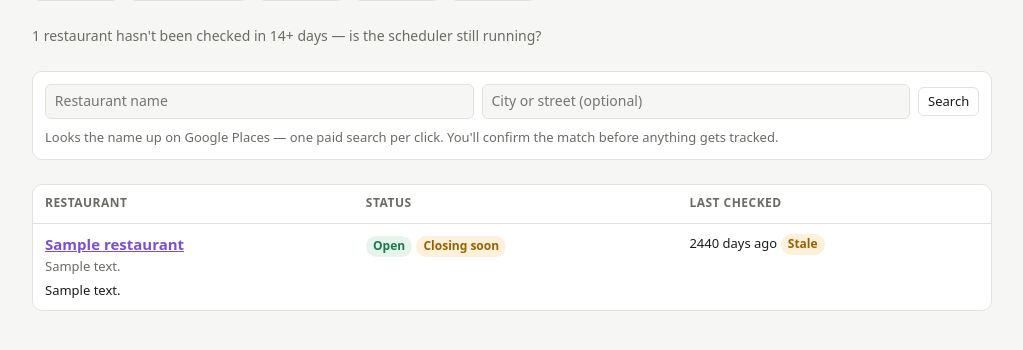
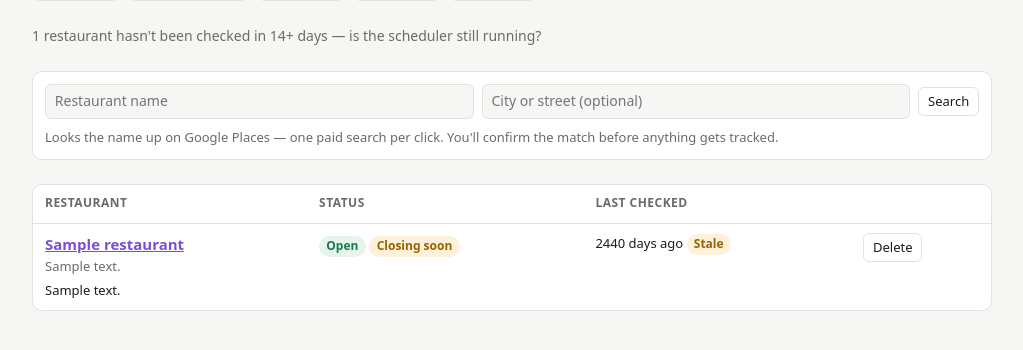
Before and after one commit to azhang1066/restaurant-watcher, a Flask app: page / in a window 1280 px wide. Shown: the part 190-540 px from the top of the page, without its empty margins (128-1151 px from the left). Run offline with Flask 3, Linux system fonts and the light colour scheme; tables that the repository leaves empty hold one stand-in row (values such as "Sample post").

Commit message:
Adding delete in the UI

```diff
--- a/app.py
+++ b/app.py
@@ -9,6 +9,7 @@ file by hand. This serves:
                                  db.unarchive_restaurant for the caveat)
     /restaurant/<id>/verify      POST: confirm this is the right place
     /restaurant/<id>/reject      POST: it wasn't -- delete it and search again
+    /restaurant/<id>/delete      POST: stop watching it -- delete row + history
     /add                         POST: search Google Places for a name
     /add/confirm                 GET: show the match, POST: track it
 
@@ -33,6 +34,13 @@ already verified -- that page is the yes -- so this only ever asks about
 places nobody has actually looked at. Saying no deletes the row outright
 rather than archiving it, because its history describes a different
 restaurant; the search box is re-opened with the name filled in.
+
+Deleting is the same removal offered for its own sake, from the list itself:
+somewhere you simply don't want watched any more. It's the only destructive
+button that will touch a restaurant whose history is real, so it's the only
+one that asks the browser to confirm first. Archiving stays the softer
+option, and is what a closure triggers on its own -- the row and its months
+of history stay on the page, greyed out.
 
 Because there is now a state-changing route, every form carries a CSRF token
 tied to the session -- see `_csrf_token()`. That needs a signing key, so set
@@ -303,6 +311,45 @@ def create_app():
             flash(message, "info")
         return _back_to(restaurant_id)
 
+    # --- removing a restaurant -------------------------------------------
+
+    @app.post("/restaurant/<int:restaurant_id>/delete")
+    def delete(restaurant_id):
+        """Stop watching a restaurant: drop the row and everything logged
+        about it.
+
+        Not the same destruction as `reject`, which throws a row away because
+        its history describes a *different* restaurant. This one deletes a
+        place that really was the right match, history and all, so it's the
+        button a confirmation dialog guards -- see delete_form in
+        _status.html. That dialog is client-side and so not a security
+        control; it's there because the row is unrecoverable, which is also
+        why the removal is logged with the place_id needed to re-add it.
+
+        Archiving remains the gentler option for somewhere that closed: the
+        row stays listed, greyed out, and its months of history stay
+        queryable. This is for a restaurant you don't want watched at all.
+
+        Always lands on the index -- the detail page it may have been pressed
+        from no longer exists -- so there's no `return_to` to honour.
+        """
+        _require_csrf()
+        restaurant = get_restaurant(restaurant_id)
+        if restaurant is None:
+            # Already gone: a double submit, or a tab left open past the row
+            # being deleted elsewhere. Unlike the other routes this doesn't
+            # 404, because the state the request asked for is the state we're
+            # in -- and the page that would show the 404 is itself gone.
+            flash("That restaurant had already been removed.", "info")
+            return redirect(url_for("index"))
+
+        delete_restaurant(restaurant_id)
+        logger.info("Deleted %s (id=%s, place_id=%s) from the dashboard",
+                    restaurant["name"], restaurant_id, restaurant["place_id"])
+        flash(f"Removed {restaurant['name']} \u2014 it won't be checked again.",
+              "info")
+        return redirect(url_for("index"))
+
     # --- verifying a restaurant ------------------------------------------
 
     @app.post("/restaurant/<int:restaurant_id>/verify")
--- a/templates/_status.html
+++ b/templates/_status.html
@@ -34,6 +34,29 @@
   </form>
 {%- endmacro %}
 
+{#- Stop watching a restaurant for good: the row and its check history go.
+
+    The confirm() is the whole guard, so it names the restaurant -- in a table
+    of twenty rows, "are you sure?" can't tell you that you pressed the wrong
+    line's button. The name goes through |tojson rather than straight into the
+    string: autoescaping would turn the apostrophe in "Joe's" into &#39;, which
+    the HTML parser hands back to JavaScript as a quote that ends the string
+    early. |tojson escapes it (and < > &) as \uXXXX instead, and leaves " alone
+    -- hence the single-quoted attribute around double-quoted JS.
+
+    A browser with JavaScript off submits without asking, which is a dialog's
+    nature rather than something to paper over; the route logs what it removed,
+    place_id included.
+-#}
+{% macro delete_form(r) -%}
+  <form class="inline" method="post"
+        action="{{ url_for('delete', restaurant_id=r.id) }}"
+        onsubmit='return confirm("Stop watching " + {{ r.name|tojson }} + "? Its check history will be deleted too, and this cannot be undone.")'>
+    <input type="hidden" name="csrf_token" value="{{ csrf_token() }}">
+    <button class="action danger" type="submit">Delete</button>
+  </form>
+{%- endmacro %}
+
 {#- Confirm-or-discard buttons for a restaurant nobody has vouched for yet.
     Two forms, because they're two routes: verifying comes back to the page it
     was pressed on, while rejecting deletes the row and so has nowhere to come
--- a/templates/base.html
+++ b/templates/base.html
@@ -54,6 +54,12 @@
     .badge.warn { background: var(--warn-bg); color: var(--warn); }
     .badge.bad { background: var(--bad-bg); color: var(--bad); }
     .muted { color: var(--muted); }
+    /* A heading a screen reader announces and the page doesn't show -- used
+       for the action column, where a visible "Delete" title would shout. */
+    .sr-only {
+      position: absolute; width: 1px; height: 1px; overflow: hidden;
+      clip: rect(0 0 0 0); clip-path: inset(50%); white-space: nowrap;
+    }
     .small { font-size: .8125rem; }
     .row-archived td:not(.keep) { opacity: .55; }
     .empty { padding: 2rem .75rem; text-align: center; color: var(--muted); }
--- a/templates/index.html
+++ b/templates/index.html
@@ -1,5 +1,5 @@
 {% extends "base.html" %}
-{% from "_status.html" import badges, unarchive_form, verify_forms %}
+{% from "_status.html" import badges, delete_form, unarchive_form, verify_forms %}
 
 {% block content %}
   <h1>Restaurant Watcher</h1>
@@ -75,6 +75,9 @@
           <th>Restaurant</th>
           <th>Status</th>
           <th class="hide-narrow">Last checked</th>
+          {#- No label: the buttons below say what they do, and a "Delete"
+              heading over a column of Delete buttons reads as a threat. -#}
+          <th><span class="sr-only">Remove</span></th>
         </tr>
       </thead>
       <tbody>
@@ -101,9 +104,13 @@
                 <span class="muted">never</span>
               {% endif %}
             </td>
+            {#- Deliberately the last column and not hidden on narrow screens:
+                it's the only irreversible button on the page, so it stays away
+                from the restaurant's own link, and stays reachable. -#}
+            <td class="keep">{{ delete_form(r) }}</td>
           </tr>
         {% else %}
-          <tr><td class="empty" colspan="3">
+          <tr><td class="empty" colspan="4">
             Nothing tracked yet &mdash; search for one above, or seed a whole list
             with <code>python seed.py restaurants.txt</code>.
           </td></tr>
```
Also changed, not shown: tests/test_app.py (+127 -0 lines), README.md.
